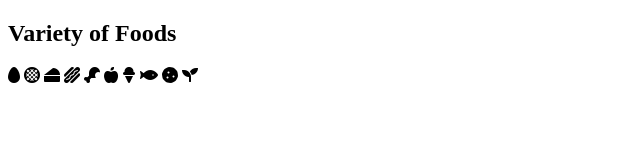
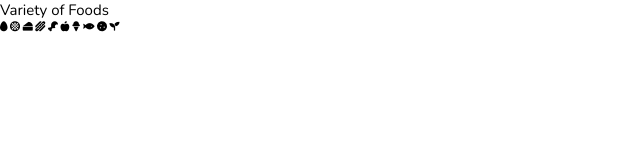
Before and after one commit to Muhammed-Saleh/Foods, a website: page index.html in a window 1280 px wide. Shown: the whole page, without its empty margins (0-640 px from the left). Drawn offline with nearby package versions, Linux system fonts and the light colour scheme.

Commit message:
common styles

```diff
--- /dev/null
+++ b/sass/base/_base.scss
@@ -0,0 +1,13 @@
+* {
+  margin: 0;
+  padding: 0;
+  box-sizing: border-box;
+  text-decoration: none;
+  outline: none;
+  font-family: "Nunito", sans-serif;
+  font-weight: 400;
+}
+
+html {
+  font-size: 62.5%;
+}
--- a/sass/main.scss
+++ b/sass/main.scss
@@ -1 +1,2 @@
 @import "base/typography";
+@import "base/base";
```
Also changed, not shown: style.css.
